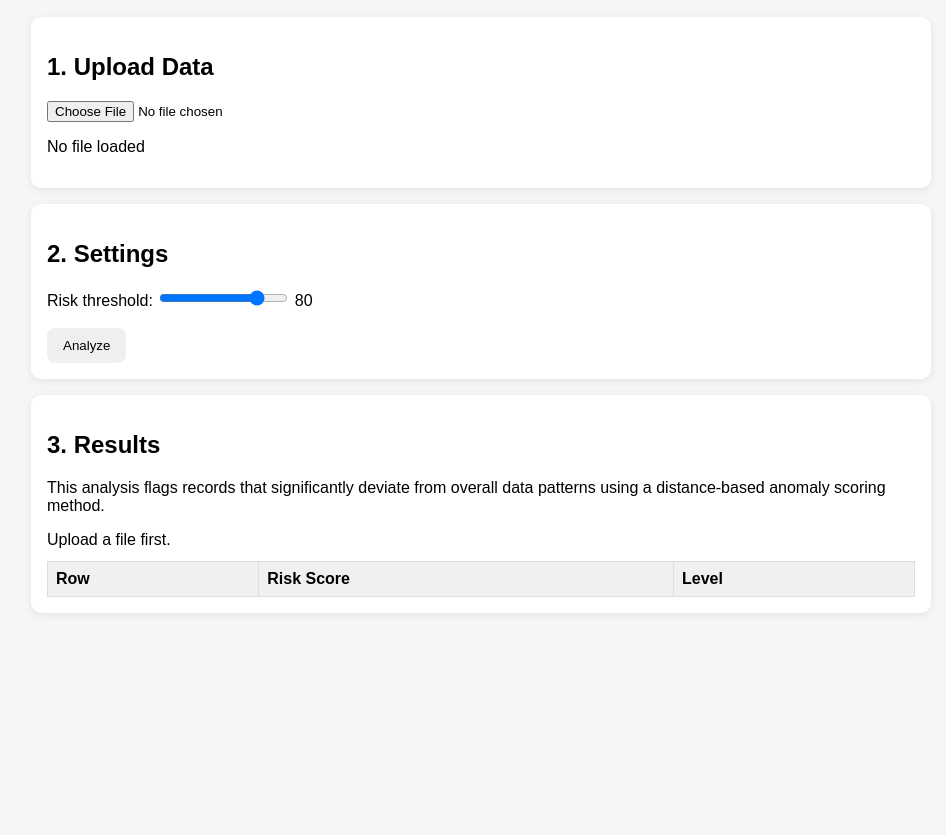
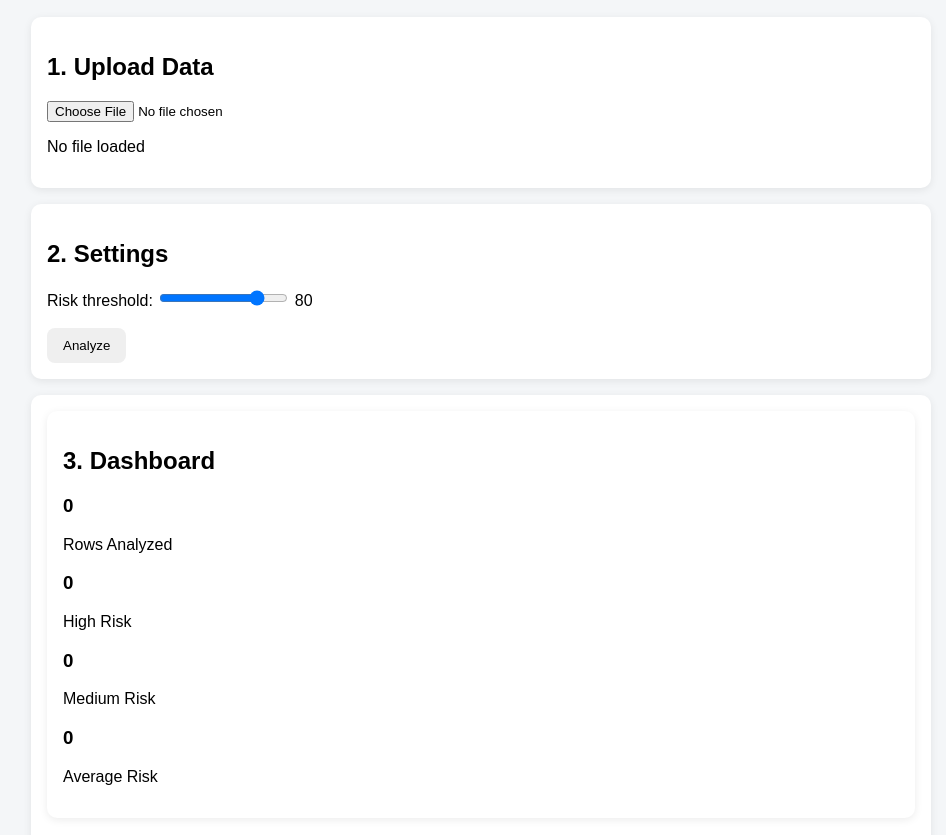
Before and after one commit to Olaniife/Risk-Analytics-Lab, a plain HTML site: page index.html in a window 1280 px wide. Shown: the part 115-950 px from the top of the page, without its empty margins (159-1105 px from the left). Before the commit the page ends 800 px from the top, so only its background shows below. Drawn offline with Linux system fonts and the light colour scheme.

Commit message:
Update index.html

```diff
--- a/index.html
+++ b/index.html
@@ -29,7 +29,28 @@
     </div>
 
     <div class="card">
-      <h2>3. Results</h2>
+      <div class="card">
+  <h2>3. Dashboard</h2>
+  <div class="dashboard">
+    <div class="metric-box">
+      <h3 id="totalRows">0</h3>
+      <p>Rows Analyzed</p>
+    </div>
+    <div class="metric-box">
+      <h3 id="highRiskCount">0</h3>
+      <p>High Risk</p>
+    </div>
+    <div class="metric-box">
+      <h3 id="mediumRiskCount">0</h3>
+      <p>Medium Risk</p>
+    </div>
+    <div class="metric-box">
+      <h3 id="avgRisk">0</h3>
+      <p>Average Risk</p>
+    </div>
+  </div>
+</div>
+     <h2>4. Detailed Results</h2>
       <p>This analysis flags records that significantly deviate from overall data patterns using a distance-based anomaly scoring method.</p>
       <div id="summary">Upload a file first.</div>
       <table id="resultsTable">
```
